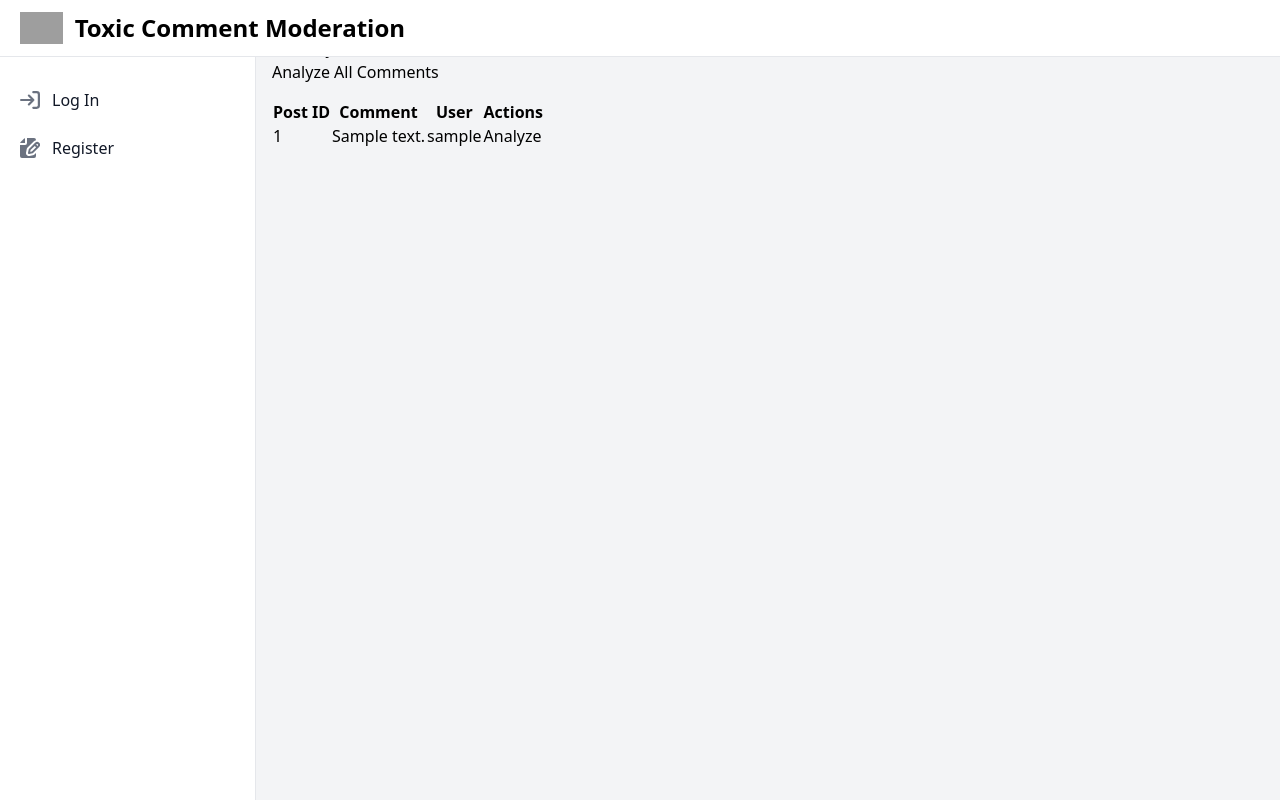
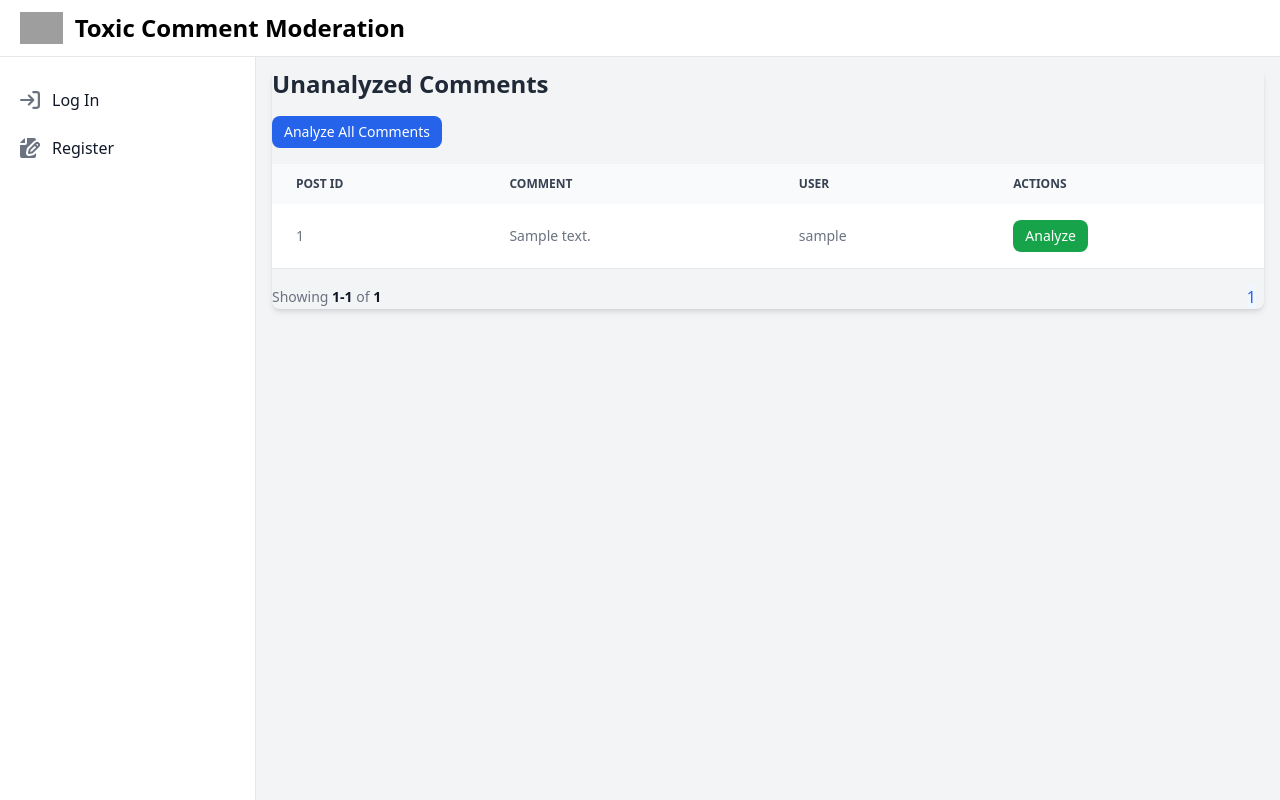
Before and after one commit to Dipesh-Ghimire/toxic-meter-web-app, a Django app: template toxicmeter/templates/comments/unanalyzed_comments.html in a window 1280 px wide. Run offline with Django 5.2, Linux system fonts and the light colour scheme; tables that the repository leaves empty hold one stand-in row (values such as "Sample post"); the template is opened without the code that fills it: values that come from a table or form of the project are taken from there, most other values are stand-ins (such as "Sample title", 1, 10 or a date in 2020); some libraries are stand-ins or nearby versions; grey boxes are pictures that could not be loaded.

Commit message:
Update unanalyzed_comments

```diff
--- a/toxicmeter/templates/comments/unanalyzed_comments.html
+++ b/toxicmeter/templates/comments/unanalyzed_comments.html
@@ -1,37 +1,80 @@
 {% extends "base.html" %}
 {% block content %}
-<h1>Unanalyzed Comments</h1>
+<div class="relative overflow-x-auto shadow-md sm:rounded-lg my-8">
+    <h1 class="text-2xl font-semibold text-gray-800 dark:text mb-4">Unanalyzed Comments</h1>
 
     <!-- Bulk Analyze Button -->
-<form method="POST" action="{% url 'analyze_bulk_comments' %}">
+    <form method="POST" action="{% url 'analyze_bulk_comments' %}" class="mb-4">
         {% csrf_token %}
-    <button type="submit" class="btn btn-primary btn-sm">Analyze All Comments</button>
+        <button type="submit" class="text-white bg-blue-600 hover:bg-blue-700 focus:ring-4 focus:ring-blue-300 font-medium rounded-lg text-sm px-3 py-1.5 dark:bg-blue-500 dark:hover:bg-blue-600 dark:focus:ring-blue-900">
+            Analyze All Comments
+        </button>
     </form>
 
-<table>
-    <thead>
+    <table class="w-full text-sm text-left text-gray-500 dark:text-gray-400">
+        <thead class="text-xs text-gray-700 uppercase bg-gray-50 dark:bg-gray-700 dark:text-gray-400">
             <tr>
-            <th>Post ID</th>
-            <th>Comment</th>
-            <th>User</th>
-            <th>Actions</th>
+                <th scope="col" class="px-6 py-3">Post ID</th>
+                <th scope="col" class="px-6 py-3">Comment</th>
+                <th scope="col" class="px-6 py-3">User</th>
+                <th scope="col" class="px-6 py-3">Actions</th>
             </tr>
         </thead>
         <tbody>
             {% for comment in comments %}
-        <tr>
-            <td>{{ comment.post.post_id }}</td>
-            <td>{{ comment.content }}</td>
-            <td>{{ comment.user_name }}</td>
-            <td>
+            <tr class="bg-white border-b dark:bg-gray-800 dark:border-gray-700 hover:bg-gray-50 dark:hover:bg-gray-600">
+                <td class="px-6 py-4">{{ comment.post.post_id|slice:"-18:" }}</td>
+                <td class="px-6 py-4">{{ comment.content }}</td>
+                <td class="px-6 py-4">{{ comment.user_name }}</td>
+                <td class="px-6 py-4">
                     <!-- Analyze Single Comment -->
                     <form method="POST" action="{% url 'analyze_comment' comment.id %}" style="display: inline;">
                         {% csrf_token %}
-                    <button type="submit" class="btn btn-success btn-sm">Analyze</button>
+                        <button type="submit" class="text-white bg-green-600 hover:bg-green-700 focus:ring-4 focus:ring-green-300 font-medium rounded-lg text-sm px-3 py-1.5 dark:bg-green-500 dark:hover:bg-green-600 dark:focus:ring-green-900">
+                            Analyze
+                        </button>
                     </form>
+                </td>
+            </tr>
+            {% empty %}
+            <tr>
+                <td colspan="4" class="px-6 py-4 text-center text-gray-500 dark:text-gray-400">
+                    No comments available.
                 </td>
             </tr>
             {% endfor %}
         </tbody>
     </table>
+
+    <nav class="flex items-center justify-between pt-4" aria-label="Table navigation">
+        <span class="text-sm font-normal text-gray-500 dark:text">
+            Showing
+            <span class="font-semibold text-gray-900 dark:text">{{ page_obj.start_index }}-{{ page_obj.end_index }}</span>
+            of <span class="font-semibold text-gray-900 dark:text">{{ page_obj.paginator.count }}</span>
+        </span>
+        <ul class="inline-flex items-center -space-x-px">
+            {% if page_obj.has_previous %}
+            <li>
+                <a href="?page={{ page_obj.previous_page_number }}" class="flex items-center justify-center px-3 h-8 text-gray-500 bg-white border border-gray-300 rounded-l-lg hover:bg-gray-100 dark:bg-gray-800 dark:border-gray-700 dark:text-gray-400 dark:hover:bg-gray-700">
+                    Previous
+                </a>
+            </li>
+            {% endif %}
+            {% for i in page_obj.paginator.page_range %}
+            <li class="inline-block mx-3 mr-2">
+                <a href="?page={{ i }}" class="{% if i == page_obj.number %}text-blue-600 bg-blue-50 hover:bg-blue-100 hover:text-blue-700{% else %}text-gray-500 bg-white hover:bg-gray-100 hover:text-gray-700{% endif %}">
+                    {{ i }}
+                </a>
+            </li>
+            {% endfor %}
+            {% if page_obj.has_next %}
+            <li class="inline-block mx-3 mr-2">
+                <a href="?page={{ page_obj.next_page_number }}" class="flex items-center justify-center px-3 h-8 text-gray-500 bg-white border border-gray-300 rounded-r-lg hover:bg-gray-100 dark:bg-gray-800 dark:border-gray-700 dark:text-gray-400 dark:hover:bg-gray-700">
+                    Next
+                </a>
+            </li>
+            {% endif %}
+        </ul>
+    </nav>
+</div>
 {% endblock %}
```
Also changed, not shown: toxicmeter/comments/views.py (+8 -1 lines). Lines whose indentation alone changed are shown as unchanged.
